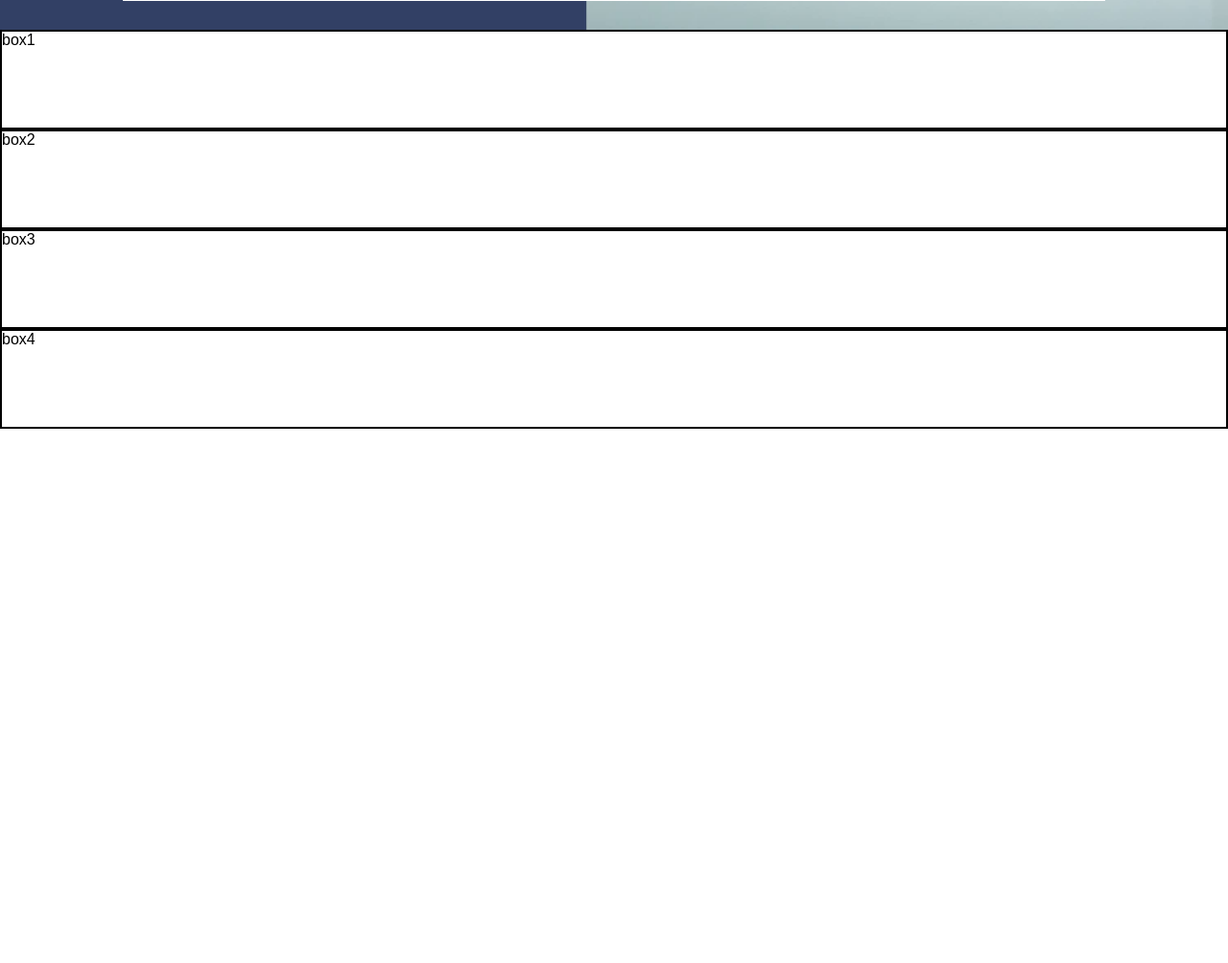
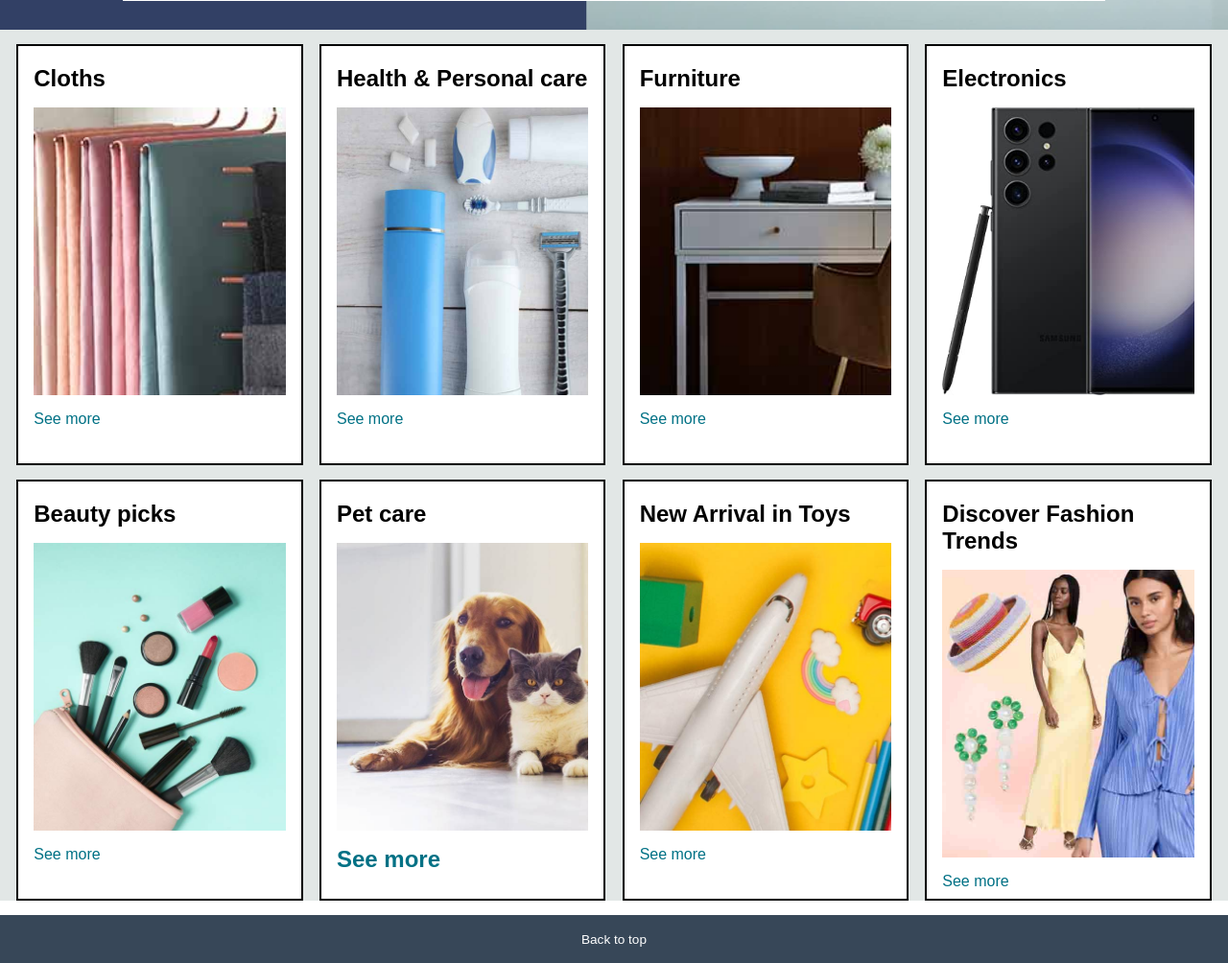
Before and after one commit to Ramankumar124/Amazon-clone, a plain HTML site: page index.html in a window 1280 px wide. Shown: the part 449-1453 px from the top of the page at 96% size. Before the commit the page ends 896 px from the top, so only its background shows below. Drawn offline with Linux system fonts and the light colour scheme.

Commit message:
8 boxes with image created , footer panel 1 created and footer panel 2 to be continue

```diff
--- a/index.html
+++ b/index.html
@@ -75,12 +75,70 @@
     </div>
     <!-- shopping section  -->
     <div class="shop-section">
-        <div class="box1 box">box1</div>
-        <div class="box2 box">box2</div>
-        <div class="box3 box">box3</div>
-        <div class="box4 box">box4</div>
+        <div class="box1 box">
+            <div class="box-content">
+            <h2>Cloths</h2>
+            <div class="box-img" style="background-image:url('images/images/box1_image.jpg') ;"></div>
+            <p>See more</p>
+        </div>
+    </div>
+        <div class="box2 box">
+            <div class="box-content">
+                <h2>Health & Personal care</h2>
+                <div class="box-img" style="background-image:url('images/images/box2_image.jpg') ;"></div>
+                <p>See more</p>
+            </div>
+        </div>
+        <div class="box3 box">
+            <div class="box-content">
+                <h2>Furniture</h2>
+                <div class="box-img" style="background-image:url('images/images/box3_image.jpg') ;"></div>
+                <p>See more</p>
+            </div>
+        </div>
+        <div class="box4 box">
+            <div class="box-content">
+                <h2>Electronics</h2>
+                <div class="box-img" style="background-image:url('images/images/box4_image.jpg') ;"></div>
+                <p>See more</p>
+            </div>
+        </div>
+        <div class="box5 box">
+            <div class="box-content">
+            <h2>Beauty picks </h2>
+            <div class="box-img" style="background-image:url('images/images/box5_image.jpg') ;"></div>
+            <p>See more</p>
+        </div>
+    </div>
+        <div class="box6 box">
+            <div class="box-content">
+                <h2>Pet care<h2>
+                <div class="box-img" style="background-image:url('images/images/box6_image.jpg') ;"></div>
+                <p>See more</p>
+            </div>
+        </div>
+        <div class="box7 box">
+            <div class="box-content">
+                <h2>New Arrival in Toys</h2>
+                <div class="box-img" style="background-image:url('images/images/box7_image.jpg') ;"></div>
+                <p>See more</p>
+            </div>
+        </div>
+        <div class="box8 box">
+            <div class="box-content">
+                <h2>Discover Fashion Trends</h2>
+                <div class="box-img" style="background-image:url('images/images/box8_image.jpg') ;"></div>
+                <p>See more</p>
+            </div>
+        </div>
 
     </div>
+         <!-- *****  Footer ****** -->
+    <footer>
+        <div class="foot-panel1">
+            Back to top
+        </div>
+    </footer>
 </body>
 
 </html>
--- a/style.css
+++ b/style.css
@@ -167,7 +167,50 @@ span{
 .hero-message a {
     color:#007185 ;
 }
+
+.shop-section{
+    display: flex;
+    flex-wrap: wrap;
+    justify-content: space-evenly;
+    background-color: #e2e7e6;
+}
 .box{
     border: 2px solid black;
-    height: 100px;
+    height: 400px;
+  width: 23%;
+  background-color: white;
+  padding: 20px 0px 15px ;
+  margin-top: 15px;
 }
+.box-img{
+    height: 300px;
+    background-size: cover;
+    margin-top: 1rem;
+    margin-bottom: 1rem;
+
+}
+.box-content{
+    margin-left: 1rem;
+    margin-right: 1rem;
+
+}
+
+.box-content p{
+    color: #007185 ;
+
+}
+
+/* ****** Footer ***** */
+footer{
+    margin-top: 15px ;
+}
+.foot-panel1{
+    background-color: #374758;
+ color: white;
+ height: 50px;
+ display: flex;
+ align-items: center;
+ justify-content: center;
+ font-size: 0.85rem;
+
+}
```
